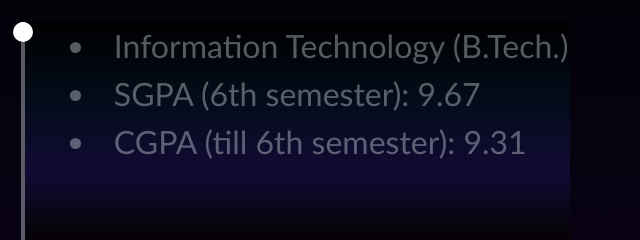
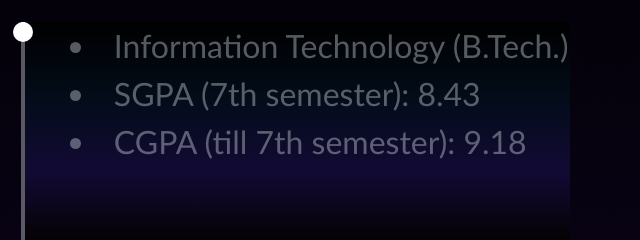
Before and after one commit to iamsnehadas/Sneha_Das_Portfolio, a plain HTML site: page index.html in a window 1280 px wide. Shown: the part 1406-1646 px from the top of the page, 570-1210 px from the left. Drawn offline with nearby package versions, Linux system fonts and the light colour scheme.

Commit message:
Update index.html

```diff
--- a/index.html
+++ b/index.html
@@ -48,8 +48,8 @@
                 <div class="card-front">
                     <!--<div class="card-title">Hello!</div>-->
                     <div class="card-content">I am Sneha Das, currently a fourth year student pursuing B.Tech. in Information Technology
-                        from Jalpaiguri Goverment Engineering College. I am currently working as a Web Development Intern at The Super VA from January,2025. I have previously worked as a SWE fellow in Headstarter.AI from July, 2024 to September, 2024.
-                        I have been a mentee of Codess.Cafe since April,2022 and am an active member of the Coders' Club of our college.
+                        from Jalpaiguri Goverment Engineering College. I am currently working as a Web Development Intern at The Super VA from January, 2025. I have previously worked as a SWE fellow in Headstarter.AI from July, 2024 to September, 2024.
+                        I have been a mentee of Codess.Cafe since April, 2022 and am an active member of the Coders' Club of our college.
                         I am an enthusiastic programmer, with experiences in various programming languages, like, C++, C, Python etc. I am currently actively looking for full-time opportunities.<br><br>
                         <h4>(Hover on the card for more!)</h4>
                     </div>
@@ -126,8 +126,8 @@
               <div>
                 <div class="timeline__content">
                     <li>Information Technology (B.Tech.)</li>
-                    <li>SGPA (6th semester): 9.67</li>
-                    <li>CGPA (till 6th semester): 9.31</li>
+                    <li>SGPA (7th semester): 8.43</li>
+                    <li>CGPA (till 7th semester): 9.18</li>
                 </div>
               </div>
             </div>
```
